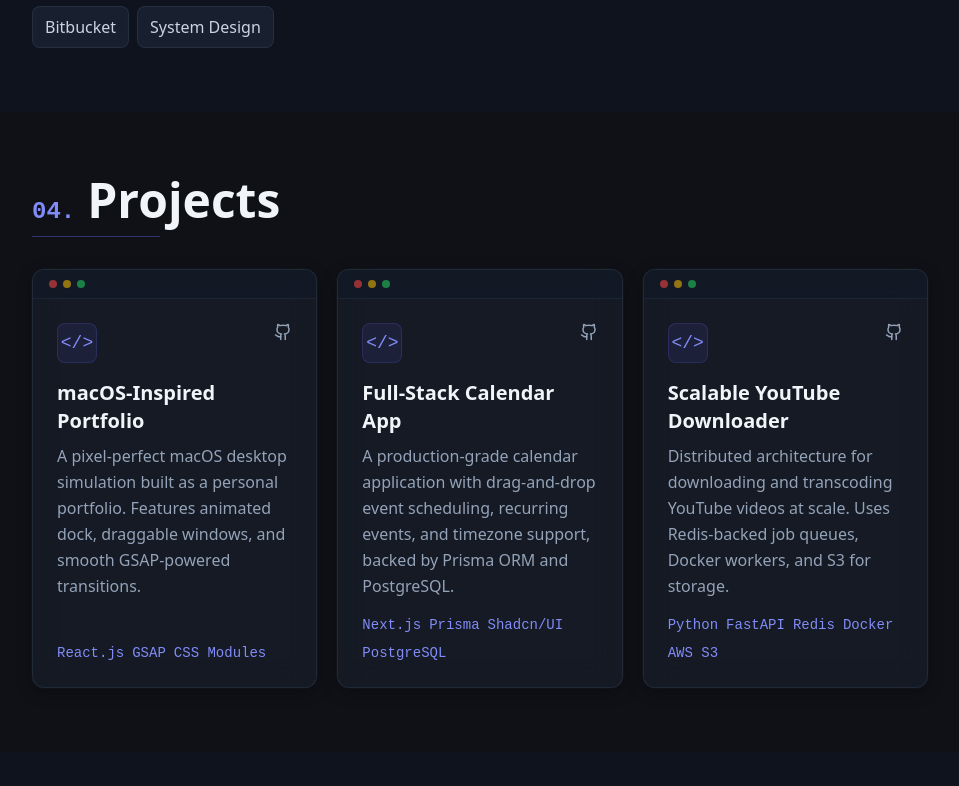
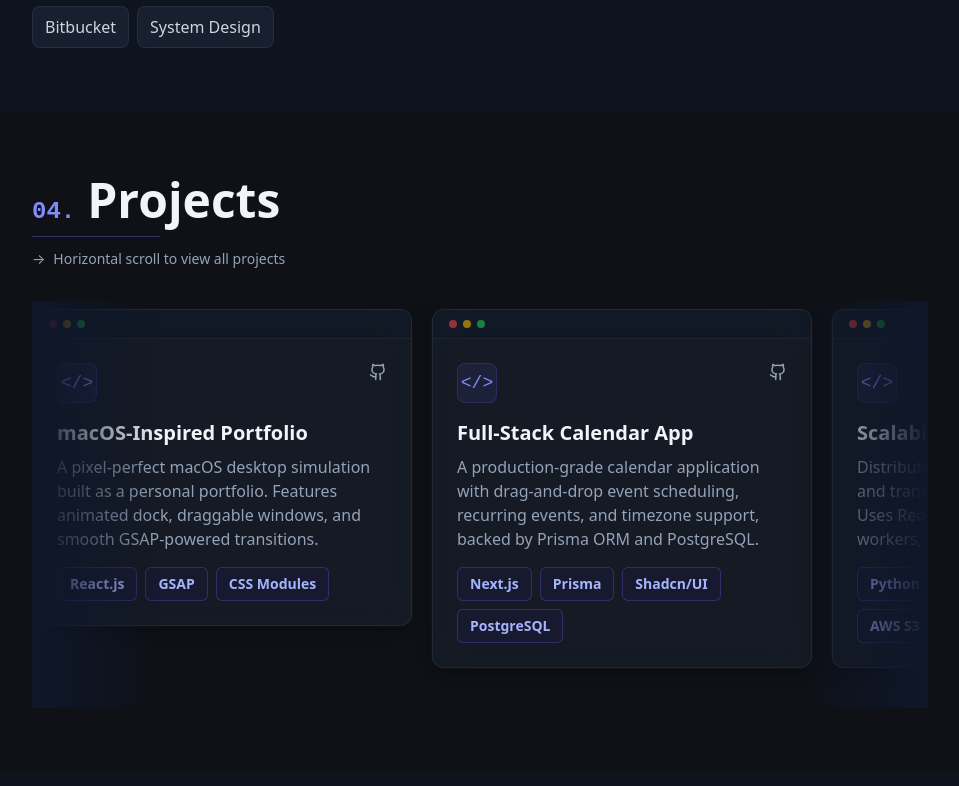
Before and after one commit to souptik4572/nextjs-portfolio, a Next.js app: page / in a window 1280 px wide. Shown: the part 2414-3200 px from the top of the page, without its empty margins (160-1119 px from the left). Built offline with nearby package versions, Linux system fonts and the light colour scheme.

Commit message:
feat: Modify UX for the projects section

```diff
--- a/app/globals.css
+++ b/app/globals.css
@@ -102,3 +102,13 @@ body {
 .dark .macos-shadow {
   box-shadow: 0 4px 16px rgba(0, 0, 0, 0.3), 0 0 0 0.5px rgba(255, 255, 255, 0.05);
 }
+
+/* Hide scrollbar while maintaining scroll functionality */
+.hide-scrollbar {
+  -ms-overflow-style: none;  /* IE and Edge */
+  scrollbar-width: none;  /* Firefox */
+}
+
+.hide-scrollbar::-webkit-scrollbar {
+  display: none;  /* Chrome, Safari and Opera */
+}
--- a/components/sections/Projects.tsx
+++ b/components/sections/Projects.tsx
@@ -24,12 +24,12 @@ function ProjectCard({
       transition={{ duration: 0.55, delay: index * 0.1, ease: "easeOut" }}
     >
       <MacOSCard className="flex flex-col h-full">
-        <div className="p-6 flex flex-col flex-1">
-          <div className="flex items-start justify-between mb-4">
-            <div className="w-10 h-10 rounded-lg bg-blue-500/10 dark:bg-indigo-500/10 border border-blue-500/20 dark:border-indigo-500/20 flex items-center justify-center">
-              <span className="text-blue-600 dark:text-indigo-400 font-mono text-lg">{"</>"}</span>
+        <div className="p-4 sm:p-5 md:p-6 flex flex-col flex-1">
+          <div className="flex items-start justify-between mb-3 sm:mb-4">
+            <div className="w-9 h-9 sm:w-10 sm:h-10 rounded-lg bg-blue-500/10 dark:bg-indigo-500/10 border border-blue-500/20 dark:border-indigo-500/20 flex items-center justify-center">
+              <span className="text-blue-600 dark:text-indigo-400 font-mono text-base sm:text-lg">{"</>"}</span>
             </div>
-            <div className="flex gap-3">
+            <div className="flex gap-2 sm:gap-3">
               {project.github && (
                 <a
                   href={project.github}
@@ -37,7 +37,7 @@ function ProjectCard({
                   rel="noopener noreferrer"
                   className="text-slate-500 dark:text-slate-400 hover:text-blue-600 dark:hover:text-indigo-400 transition-colors"
                 >
-                  <Github size={18} />
+                  <Github size={16} className="sm:w-[18px] sm:h-[18px]" />
                 </a>
               )}
               {project.live && (
@@ -47,18 +47,21 @@ function ProjectCard({
                   rel="noopener noreferrer"
                   className="text-slate-500 dark:text-slate-400 hover:text-blue-600 dark:hover:text-indigo-400 transition-colors"
                 >
-                  <ExternalLink size={18} />
+                  <ExternalLink size={16} className="sm:w-[18px] sm:h-[18px]" />
                 </a>
               )}
             </div>
           </div>
-          <h3 className="text-xl font-bold text-slate-900 dark:text-slate-100 mb-2">{project.title}</h3>
-          <p className="text-slate-600 dark:text-slate-400 text-base leading-relaxed flex-1">
+          <h3 className="text-lg sm:text-xl font-bold text-slate-900 dark:text-slate-100 mb-2">{project.title}</h3>
+          <p className="text-slate-600 dark:text-slate-400 text-sm sm:text-base leading-relaxed flex-1">
             {project.description}
           </p>
-          <div className="flex flex-wrap gap-2 mt-4">
+          <div className="flex flex-wrap gap-1.5 sm:gap-2 mt-3 sm:mt-4">
             {project.tech.map((t) => (
-              <span key={t} className="font-mono text-blue-600 dark:text-indigo-400 text-sm">
+              <span
+                key={t}
+                className="px-2 sm:px-3 py-1 sm:py-1.5 bg-blue-50 dark:bg-indigo-950/30 border border-blue-200/60 dark:border-indigo-500/30 text-blue-700 dark:text-indigo-300 rounded-md text-xs sm:text-sm font-semibold hover:bg-blue-100 dark:hover:bg-indigo-900/40 hover:border-blue-300 dark:hover:border-indigo-400/50 transition-all"
+              >
                 {t}
               </span>
             ))}
@@ -74,7 +77,8 @@ export default function Projects() {
   const inView = useInView(ref, { once: true, margin: "-60px" });
 
   return (
-    <section id="projects" className="px-6 md:px-16 lg:px-32 py-16">
+    <section id="projects" className="py-16">
+      <div className="px-6 md:px-16 lg:px-32">
         <motion.div
           ref={ref}
           initial={{ opacity: 0, y: 20 }}
@@ -87,12 +91,29 @@ export default function Projects() {
             Projects
           </h2>
           <div className="mt-2 h-px w-32 bg-blue-500/40 dark:bg-indigo-500/40" />
+          <p className="mt-3 text-sm text-slate-500 dark:text-slate-400 flex items-center gap-2">
+            <span className="inline-block">→</span>
+            Horizontal scroll to view all projects
+          </p>
         </motion.div>
+      </div>
 
-      <div className="grid grid-cols-1 sm:grid-cols-2 lg:grid-cols-3 gap-5">
+      <div className="px-6 md:px-16 lg:px-32">
+        <div className="relative">
+          <div className="overflow-x-auto pt-2 pb-4 scroll-smooth hide-scrollbar">
+            <div className="flex gap-4 md:gap-5 min-w-max">
               {portfolioData.projects.map((project, i) => (
-          <ProjectCard key={project.id} project={project} index={i} />
+                <div key={project.id} className="w-[280px] sm:w-[320px] md:w-[360px] lg:w-[380px] flex-shrink-0">
+                  <ProjectCard project={project} index={i} />
+                </div>
               ))}
+            </div>
+          </div>
+          {/* Gradient fade on the left edge */}
+          <div className="absolute left-0 top-0 bottom-0 w-24 md:w-32 bg-gradient-to-r from-white dark:from-slate-900 to-transparent pointer-events-none" />
+          {/* Gradient fade on the right edge */}
+          <div className="absolute right-0 top-0 bottom-0 w-24 md:w-32 bg-gradient-to-l from-white dark:from-slate-900 to-transparent pointer-events-none" />
+        </div>
       </div>
     </section>
   );
--- a/lib/data.ts
+++ b/lib/data.ts
@@ -99,6 +99,15 @@ export const portfolioData = {
       github: "https://github.com/souptik4572/yt-downloader",
       live: null,
     },
+    {
+      id: "proj-4",
+      title: "Real-Time Chat Platform",
+      tech: ["TypeScript", "Node.js", "Socket.io", "MongoDB", "Tailwind CSS"],
+      description:
+        "Modern chat application with real-time messaging, file sharing, and presence indicators. Built with WebSocket connections and optimistic UI updates for instant feedback.",
+      github: "https://github.com/souptik4572/realtime-chat",
+      live: "https://chat.souptik.dev",
+    },
   ],
   education: [
     {
```
Lines whose indentation alone changed are shown as unchanged.
